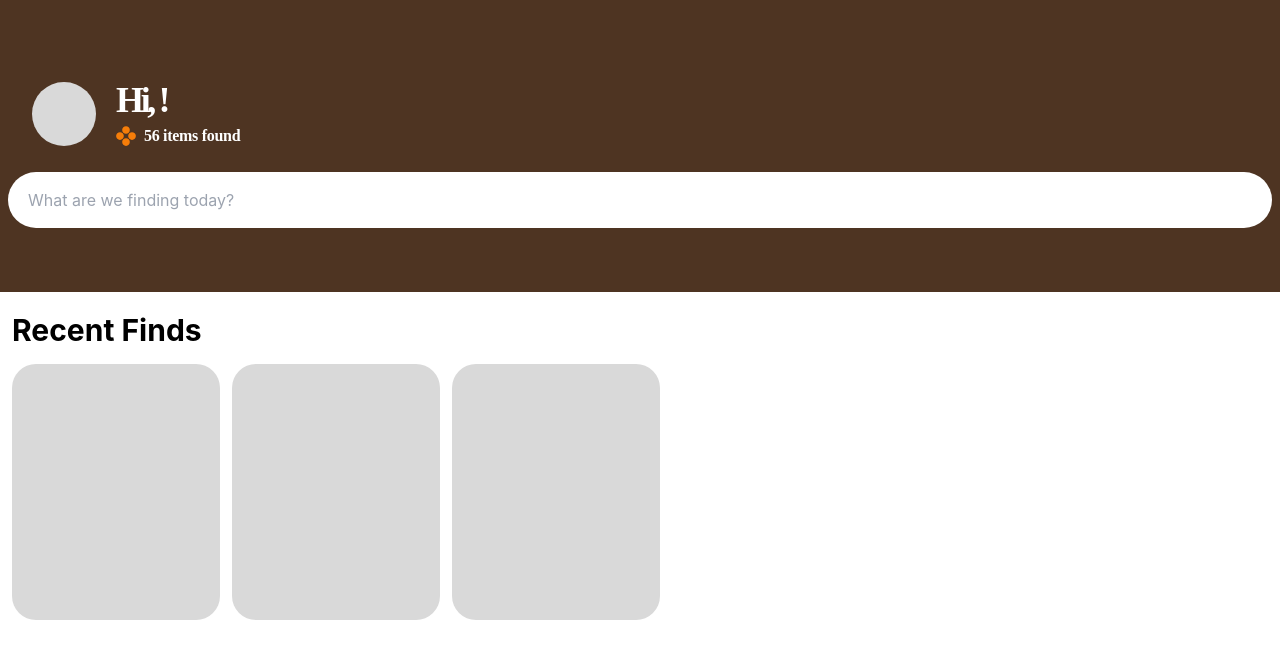
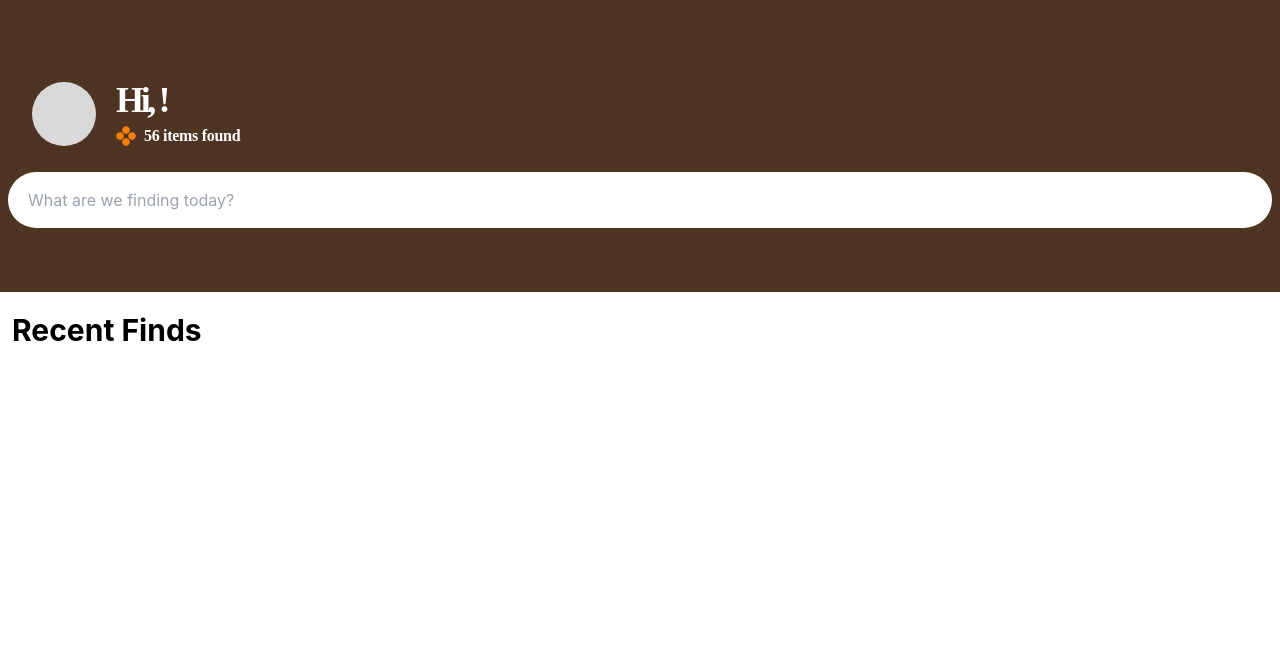
Before and after one commit to fiona-cai/TrackBack, a React (Create React App) app in the folder frontend/: page /home in a window 1280 px wide. Shown: the top 658 px of the page. Built offline with nearby package versions, Linux system fonts and the light colour scheme.

Commit message:
Add recent finds

```diff
--- a/frontend/src/components/chat.tsx
+++ b/frontend/src/components/chat.tsx
@@ -16,11 +16,21 @@ function Chat() {
 	const [searchParams] = useSearchParams();
 	const msgContainer = useRef<HTMLDivElement>(null);
 
+	const updateHistory = (newItem: string) => {
+		const storedHistory = localStorage.getItem('history');
+		if (storedHistory === null) {
+			localStorage.setItem('history', JSON.stringify([newItem]));
+		} else {
+			localStorage.setItem('history', JSON.stringify([...JSON.parse(storedHistory), newItem]));
+		}
+	};
+
 	useEffect(() => {
 		async function launchChat() {
 			await launch();
 			const initialMsg = searchParams.get("initialMsg");
 			if (initialMsg) {
+				updateHistory(initialMsg);
 				setIsLoading(true);
 				const findRes = await getResponse(initialMsg);
 				setIsLoading(false);
@@ -126,7 +136,15 @@ function Chat() {
 
 	return (
 		<main className="flex flex-col h-screen">
-			{/* ... (header code remains the same) ... */}
+			<div className="shadow-xl pt-5 rounded-b-3xl flex flex-row items-center px-5 pb-3 gap-x-3">
+				<a className="rounded-full border border-[#efe8e6] w-12 h-12 flex justify-center items-center" href="/home">
+					&lt;
+				</a>
+				<div>
+					<h2 className="text-xl font-bold">{searchParams.get('initialMsg') ? searchParams.get('initialMsg') : 'New Chat'}</h2>
+					<p className="text-base text-left font-normal">{new Date().toDateString()}</p>
+				</div>
+			</div>
 			<div
 				className="flex gap-y-10 px-5 overflow-auto pt-5 pb-10 flex-1 flex-col-reverse"
 				ref={msgContainer}
--- a/frontend/src/home.tsx
+++ b/frontend/src/home.tsx
@@ -24,6 +24,16 @@ function Home() {
   const [isFocused, setIsFocused] = useState(false);
   const [itemInput, setItemInput] = useState('');
   const [currentFocus, setCurrentFocus] = useState(-1);
+
+  const [history, setHistory] = useState<string[]>([]);
+
+  useEffect(() => {
+    const storedHistory = localStorage.getItem('history');
+
+    if (storedHistory !== null) {
+      setHistory(JSON.parse(storedHistory));
+    }
+  }, []);
 
   const onKeyDownInput = (code: string) => {
     if (code === 'Enter') {
@@ -97,10 +107,10 @@ function Home() {
       </div>
       <div className="pt-5">
         <h5 className="text-3xl font-bold px-3">Recent Finds</h5>
-        <ul className="overflow-x-auto overflow-y-hidden whitespace-nowrap w-full mt-4 pr-3">
-          <li className="w-52 h-64 bg-[#d9d9d9] rounded-3xl ml-3 inline-block"></li>
-          <li className="w-52 h-64 bg-[#d9d9d9] rounded-3xl ml-3 inline-block"></li>
-          <li className="w-52 h-64 bg-[#d9d9d9] rounded-3xl ml-3 inline-block"></li>
+        <ul className="flex flex-wrap gap-3 w-full mt-4 pr-3 px-2">
+          {[...history].reverse().slice(0, 5).map((pastItem) => (
+            <a href={`/chat?initialMsg=${encodeURIComponent(pastItem)}`} className="bg-[#d9d9d9] px-3 rounded-xl hover:brightness-90 text-lg">{pastItem}</a>
+          ))}
         </ul>
       </div>
     </main>
```
